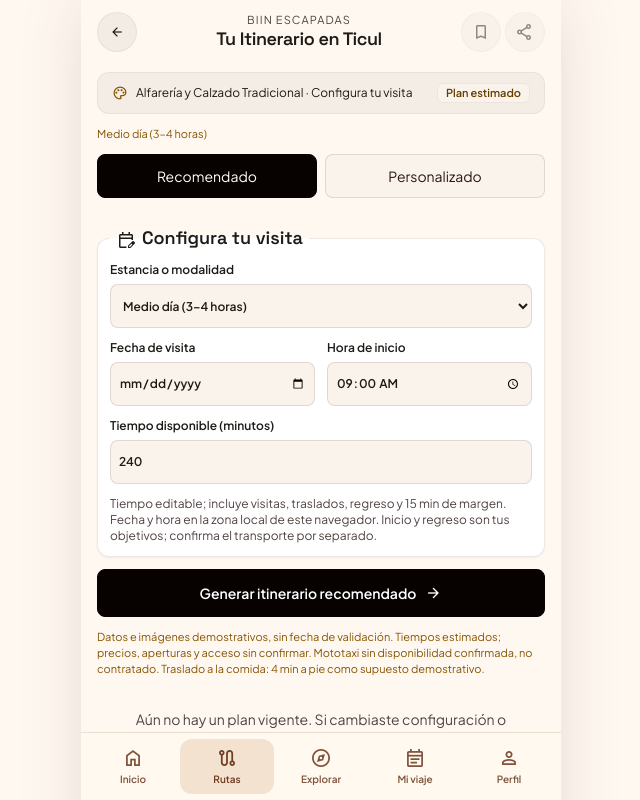
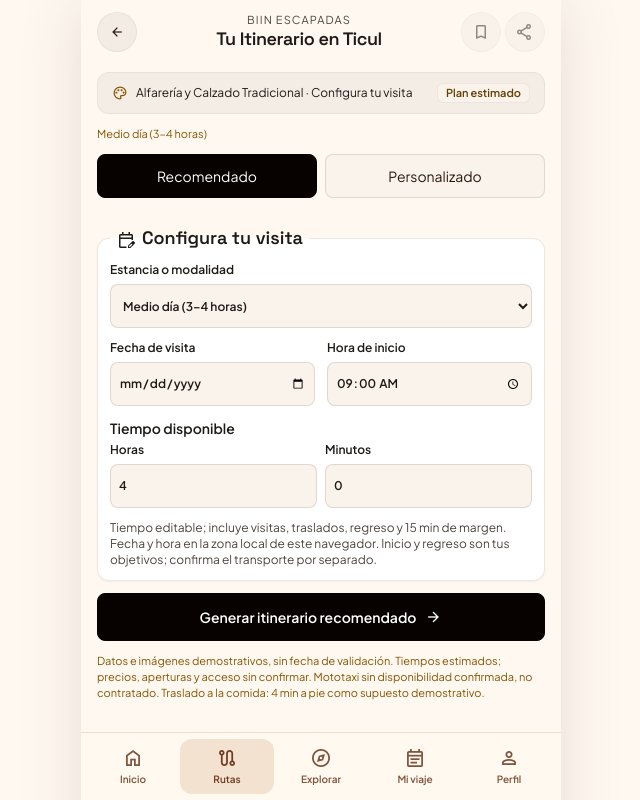
Before and after one commit to David08L-U/BIIN, a React (Vite) app in the folder frontend/: page /rutas/ticul/itinerario in a window 1280 px wide. Shown: the top 800 px of the page, without its empty margins (319-959 px from the left). Built offline with nearby package versions, Linux system fonts and the light colour scheme.

Commit message:
feat(itinerarios): editar horas y minutos en Ticul

```diff
--- a/frontend/src/features/mi-viaje/components/ConfiguracionTicul.tsx
+++ b/frontend/src/features/mi-viaje/components/ConfiguracionTicul.tsx
@@ -1,3 +1,4 @@
+import CampoDuracion from './CampoDuracion'
 import { useId } from 'react'
 import { cambiarModalidadTicul } from '../plan/borradorTicul'
 import { esModalidadTicul, modalidadesTicul } from '../plan/itinerarioTicul'
@@ -13,7 +14,7 @@ export default function ConfiguracionTicul({ borrador, onChange }: { borrador: B
     <label>Estancia o modalidad<select required value={esModalidadTicul(c.estancia) ? c.estancia : ''} onChange={e => onChange(cambiarModalidadTicul(borrador, e.target.value))}>
       <option value="" disabled>Elige una modalidad</option>{Object.entries(modalidadesTicul).map(([id, v]) => <option key={id} value={id}>{v.nombre}</option>)}
     </select></label>
-    <div className="iz-plan-campos"><label>Fecha de visita<input type="date" required value={c.fecha} onChange={e => cambiar('fecha', e.target.value)} /></label><label>Hora de inicio<input type="time" required value={c.horaInicio} onChange={e => cambiar('horaInicio', e.target.value)} /></label><label>Tiempo disponible (minutos)<input type="number" inputMode="numeric" min="15" max="720" step="1" required value={c.minutosDisponibles} onChange={e => cambiar('minutosDisponibles', e.target.value)} aria-describedby={ayudaId} /></label></div>
+    <div className="iz-plan-campos"><label>Fecha de visita<input type="date" required value={c.fecha} onChange={e => cambiar('fecha', e.target.value)} /></label><label>Hora de inicio<input type="time" required value={c.horaInicio} onChange={e => cambiar('horaInicio', e.target.value)} /></label><CampoDuracion key={c.estancia} ayuda={ayudaId} valor={c.minutosDisponibles} onChange={valor => cambiar('minutosDisponibles', valor)} /></div>
     <p id={ayudaId}>{c.estancia === 'medio-dia' ? 'Tiempo editable; incluye visitas, traslados, regreso y 15 min de margen.' : 'Esta modalidad no tiene duración fija. Indica cuánto tiempo tienes.'}</p>
     {c.estancia === 'dia-completo' && <p>Ruta Puuc: esta propuesta incluye solo las referencias de Ticul, sin excursiones a otras localidades.</p>}
     {c.estancia === 'tour-compras' && <p>El recomendado prioriza alfarería y calzado. Puedes elegir otras categorías al personalizar.</p>}
--- a/frontend/src/features/mi-viaje/pages/PersonalizarTiculPage.tsx
+++ b/frontend/src/features/mi-viaje/pages/PersonalizarTiculPage.tsx
@@ -9,7 +9,7 @@ import type { CategoriaTicul } from '../data/lugaresTicul'
 import { useBorradorTicul } from '../hooks/useBorradorTicul'
 import { parametrosBorradorTicul, urlBorradorTicul } from '../plan/borradorTicul'
 import { calcularPlanTicul, resumirSeleccionTicul } from '../plan/itinerarioTicul'
-import { duracionPlan } from '../plan/duracion'
+import { duracionPlan, leerDuracion } from '../plan/duracion'
 
 export default function PersonalizarTiculPage() {
   const { borrador, actualizar } = useBorradorTicul('personalizado')
@@ -19,8 +19,7 @@ export default function PersonalizarTiculPage() {
   const [intento, setIntento] = useState<{ clave: string; errores: string[] } | null>(null)
   const errores = borrador.generado ? calcularPlanTicul(borrador).errores : intento?.clave === clave ? intento.errores : []
   const resumen = resumirSeleccionTicul(borrador.seleccion)
-  const n = Number(borrador.configuracion.minutosDisponibles)
-  const disponibles = /^\d+$/.test(borrador.configuracion.minutosDisponibles) && Number.isSafeInteger(n) && n >= 15 && n <= 720 ? n : null
+  const disponibles = leerDuracion(borrador.configuracion.minutosDisponibles)
   const contador = (id: CategoriaTicul) => lugaresTicul.filter(l => l.categoria === id && borrador.seleccion.includes(l.id)).length
   function restablecer() { actualizar({ seleccion: [], generado: false }); setIntento(null) }
   function generar(e: FormEvent) {
```
Also changed, not shown: 3 other files (tests, documents, lock files or other folders).
